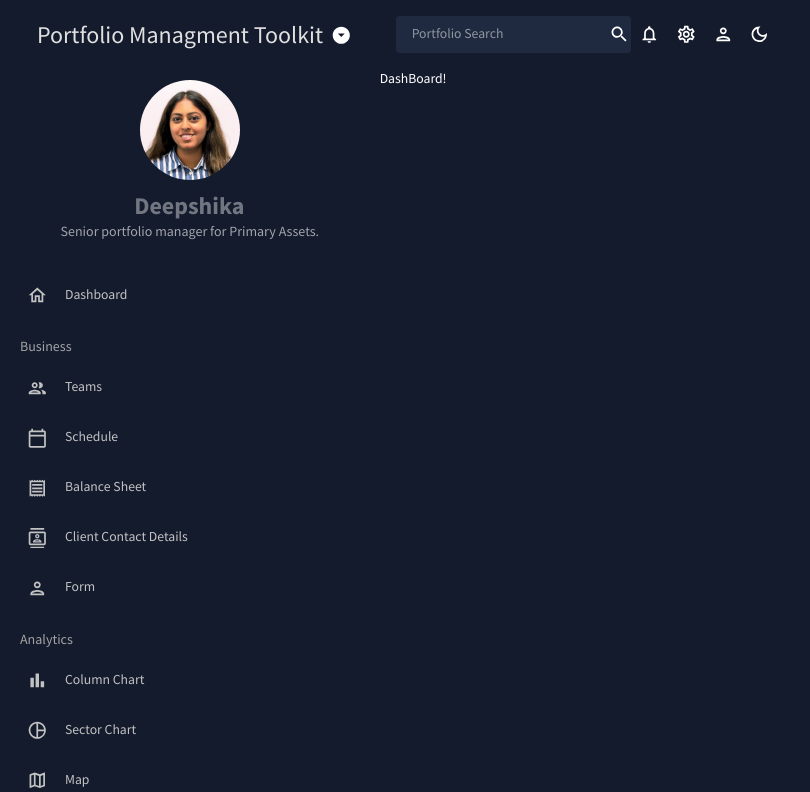
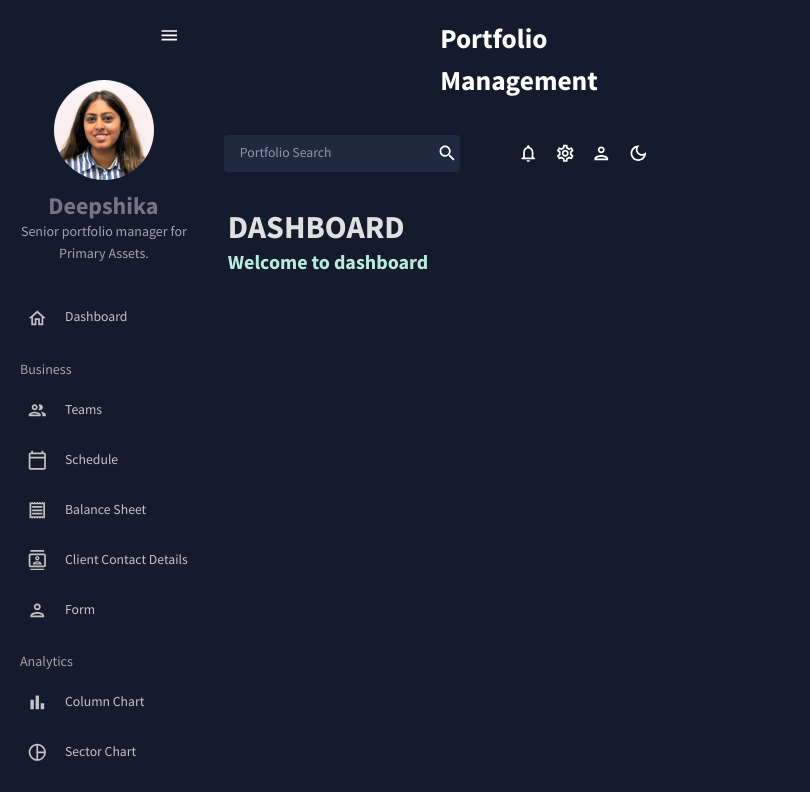
Before and after one commit to DeepshikaReddy/Investment-Profile, a React (Create React App) app: page / in a window 1280 px wide. Shown: the top 792 px of the page, without its empty margins (0-810 px from the left). Built offline with nearby package versions, Linux system fonts and the light colour scheme.

Commit message:
Adding the header tag for the Dashboard

```diff
--- a/src/App.js
+++ b/src/App.js
@@ -1,6 +1,6 @@
 
 import { ColorModeContext,useMode } from "./theme";
-import {CssBaseline,ThemeProvider} from "@mui/material"
+import {CssBaseline,ThemeProvider,Stack} from "@mui/material"
 import SideBar from "./scenes/global/SideBar";
 import TopBar from "./scenes/global/TopBar";
 import { useState } from "react";
@@ -29,9 +29,17 @@ const  App = () => {
     <ColorModeContext.Provider value = {colorMode}>
     <ThemeProvider theme = {theme}>
     <CssBaseline/>
+
     <div className="app">
     <SideBar isSidebar={isSidebar} />
+
     <main className="content">
+      <div class="container ">
+      <Stack class="main-text" direction="row" spacing={2} >
+      <h1>Portfolio Management</h1>
+      </Stack>
+      </div>
+
     <TopBar setIsSidebar={setIsSidebar} />
 
     <Routes>
--- /dev/null
+++ b/src/components/Header.jsx
@@ -0,0 +1,18 @@
+import { Typography,Box,useTheme } from "@mui/material";
+import { token_mode } from "../theme";
+
+const Header = ({title,subtitle}) => {
+    const theme = useTheme()
+    const color_val= token_mode(theme.palette.mode);
+    return (
+    <Box mb="20px">
+        <Typography variant="h2" color={color_val.grey[100]} fontWeight="bold" sx={{mb:"4px"}}>{title}</Typography>
+        <Typography variant="h4" color={color_val.greenAccent[200]} fontWeight="bold" sx={{mb:"3px"}}>{subtitle}</Typography>
+
+
+    </Box>
+    )
+
+}
+
+export default Header;
--- a/src/index.css
+++ b/src/index.css
@@ -33,3 +33,13 @@ body,
   background:#555;
 
 }
+
+/*Main heading margin values*/
+.main-text {
+  margin-left: 50%;
+}
+
+.container {
+  max-width: 960px;
+  margin: 0 auto; /* Center the container */
+}
--- a/src/scenes/dashboard/index.jsx
+++ b/src/scenes/dashboard/index.jsx
@@ -1,7 +1,15 @@
+
+import { Box } from "@mui/system";
+import Header from "../../components/Header";
+
 const Dashboard = () =>{
-    return <div>
-        DashBoard!
-    </div>
+    return(
+    <Box m ="20px">
+    <Box display="flex" justifyContent="space-between" alignItems="center">
+    <Header title="DASHBOARD" subtitle="Welcome to dashboard"/>
+    </Box>
+    </Box>
+    );
 }
 
 export default Dashboard;
--- a/src/scenes/global/SideBar.js
+++ b/src/scenes/global/SideBar.js
@@ -22,7 +22,8 @@ import PersonOutlinedIcon from "@mui/icons-material/PersonOutlined";
 import BarChartOutlinedIcon from "@mui/icons-material/BarChartOutlined";
 
 
-//Component for each Sidebar.
+//Component for each SideBarComponent.
+//SideBarComponent =(props) => {}
 const SideBarComponent = ({ title, to, icon, selected, setSelected }) => {
     const theme = useTheme();
     const colors = token_mode(theme.palette.mode);
@@ -44,8 +45,8 @@ const SideBarComponent = ({ title, to, icon, selected, setSelected }) => {
 const SideBar = () => {
     const theme= useTheme();
     const colors = token_mode(theme.palette.mode); // has value dark or light.
-    const {isCollapsed, setisCollapsed}= useState(findAllByDisplayValue); // is sidebar collapsed or not.
-    const {selected,setSelected}=useState("Dashboard"); //Which page is selected
+    const [isCollapsed, setIsCollapsed]= useState(false); // is sidebar collapsed or not.
+    const [selected,setSelected] =useState("Dashboard"); //Which page is selected
 
 
     //sx is used to set inline text and & targets the child element with class pro-sidebar-inner and test properties.
@@ -72,8 +73,8 @@ const SideBar = () => {
 {/* Menu for Sidebar*/}
 <Menu iconShape="square">
 {/*Icon for Menu */}
-<MenuItem onclick = { () => setisCollapsed(!isCollapsed) }
-    icon = {isCollapsed ? <ArrowDropDownCircle/> : undefined}
+<MenuItem onClick={() => setIsCollapsed(!isCollapsed)}
+    icon = {isCollapsed ? <MenuOutlinedIcon/> : undefined}
     style={{margin: "10px 0 20px 0",color: colors.grey[100]}}
  >
 
@@ -81,9 +82,9 @@ const SideBar = () => {
 {!isCollapsed && (
     <Box
     display="flex"  justifyContent="space-between" alignItems="center" ml="17px" >
-        <Typography variant="h3" color={colors.grey[100]}>Portfolio Managment Toolkit</Typography>
-        <IconButton onclick = { ()=>setisCollapsed(!isCollapsed)} >
-         <ArrowDropDownCircle/>
+        <Typography variant="h3" color={colors.grey[100]}></Typography>
+        <IconButton onClick={() => setIsCollapsed(!isCollapsed)}>
+         <MenuOutlinedIcon/>
         </IconButton>
     </Box>
 )}
```
